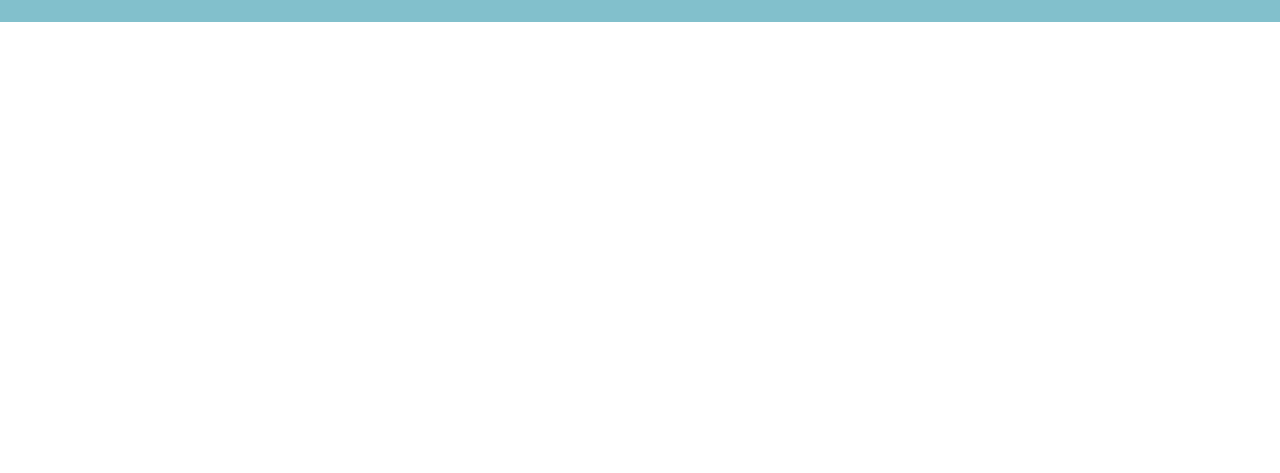
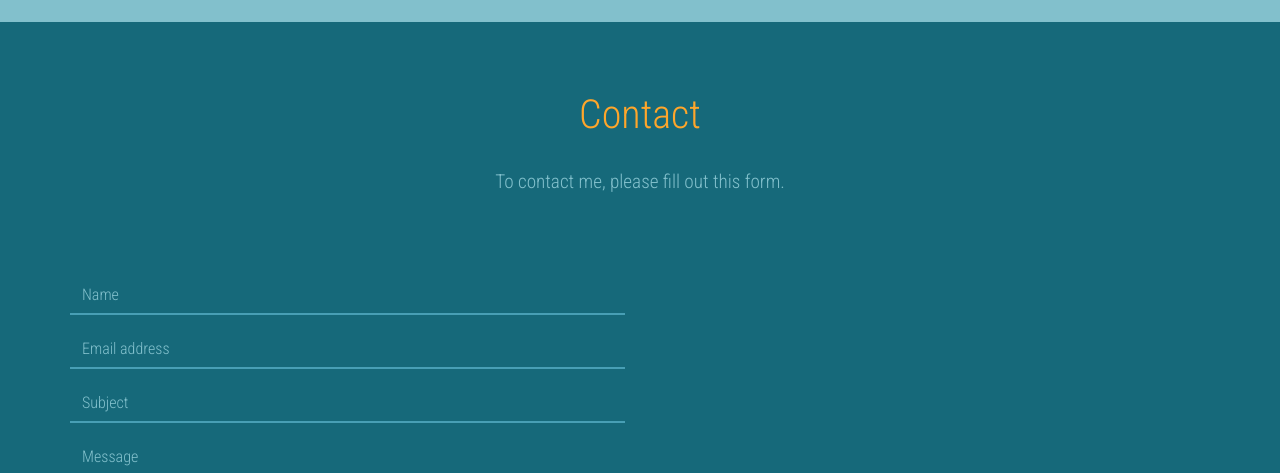
Before and after one commit to squeakymatter/react-portfolio, a React (Create React App) app: page / in a window 1280 px wide. Shown: the part 2295-2768 px from the top of the page. Before the commit the page ends 2317 px from the top, so only its background shows below. Built offline with nearby package versions, Linux system fonts and the light colour scheme.

Commit message:
contact form and footer

```diff
--- a/package.json
+++ b/package.json
@@ -13,6 +13,7 @@
     "bootstrap": "^4.6.0",
     "react": "^17.0.2",
     "react-dom": "^17.0.2",
+    "react-hook-form": "^7.3.3",
     "react-scripts": "4.0.3",
     "react-typed": "^1.2.0",
     "web-vitals": "^1.1.1"
--- a/src/App.css
+++ b/src/App.css
@@ -6,7 +6,7 @@
   --primary-teal: #489fb5;
   --primary-dark-teal: #16697a;
   --primary-light-teal: #82c0cc;
-  --primary-dark: rgba(255, 255, 255, 0);
+  --primary-dark: (rgb(52, 58, 64));
 }
 
 body {
@@ -15,6 +15,10 @@ body {
 
 /* --- NAVBAR  ---  */
 /* navbar links */
+
+nav {
+  z-index: 2;
+}
 nav a.nav-link {
   letter-spacing: 0.004rem;
   cursor: pointer;
@@ -28,11 +32,11 @@ nav ul li {
   margin-right: 0.75rem;
   margin-right: 0.75rem;
   color: var(--primary-white) !important;
-  border-top: 0.1875rem solid var(--primary-dark-gray);
+  border-top: 0.1875rem solid var(--primary-dark);
 }
 
 .navbar-brand {
-  max-width: 8rem;
+  max-width: 17.25rem;
   padding: 0 !important;
   color: var(--primary-white) !important;
 }
@@ -104,6 +108,7 @@ nav ul li {
 
 .resume {
   padding: 0.7rem;
+  background: var(--primary-white)
 }
 
 .resume-wrapper {
@@ -213,6 +218,113 @@ ul {
   cursor: pointer;
 }
 
+
+
+/* Contact */
+
+.contact {
+  background: var(--primary-dark-teal);
+  padding: 3rem 0;
+}
+
+.contact h1 {
+  color: var(--primary-orange);
+  padding: 1.3rem 0;
+}
+
+.contact p {
+  color: var(--primary-light-teal);
+  font-size: 1.2rem;
+}
+
+.contact input, .contact textarea {
+  width: 100%;
+  box-sizing: border-box;
+  background: none;
+  resize: none;
+  border: 0;
+  border-bottom: 0.125rem solid var(--primary-teal);
+  border-radius: 0;
+  color: var(--primary-orange);
+  outline: 0 !important;
+  box-shadow: none !important;
+  margin-bottom: 1rem;
+}
+
+::placeholder {
+  color: var(--primary-light-teal) !important;
+  opacity: 1;
+}
+
+.contact .container {
+  padding: 4rem 0;
+}
+
+.contact input:focus, .contact textarea:focus {
+  background: transparent;
+  outline: none;
+  color: var(--primary-orange);
+  border-bottom: 0.125rem solid var(--primary-light-teal);
+}
+
+.contact textarea {
+  height: 6.1rem !important;
+}
+
+.contact-btn {
+  border: 1px solid var(--primary-teal);
+  text-transform: uppercase;
+  border-radius: 0;
+  padding: 0.625rem 0.75rem 0.75rem 0.75rem;
+  color: var(--primary-light-teal);
+  margin: 2rem;
+  background: transparent;
+}
+
+.contact-btn:hover{
+  text-decoration: none;
+  background-color: var(--primary-light-teal);
+  color: var(--primary-white);
+  transition:  .2s ease-in-out;
+}
+
+/* Footer */
+
+.footer {
+  background: var(--primary-white);
+}
+.social-container {
+    padding: 25px 50px;
+  }
+
+  a.social {
+    margin: 0 1rem;
+    transition: transform 250ms;
+    display: inline-block;
+  }
+
+  a.social:hover {
+    transform: translateY(-2px);
+  }
+
+
+  a.twitter {
+    color: #49a1eb;
+  }
+
+  a.github {
+    color: #333;
+  }
+
+  a.linkedin {
+    color: #0077b5;
+  }
+
+
+
+
+
+
 /* Media */
 
 @media (max-width: 768px) {
@@ -236,4 +348,7 @@ ul {
   .content-header {
     text-align: center;
   }
+  .contact .container {
+    padding: 0 1rem;
+  }
 }
--- a/src/App.js
+++ b/src/App.js
@@ -5,6 +5,8 @@ import Header from './components/Header';
 import About from './components/About';
 import Resume from './components/Resume';
 import Portfolio from './components/Portfolio';
+import Contact from './components/Contact';
+import Footer from './components/Footer';
 
 function App() {
   return (
@@ -13,7 +15,9 @@ function App() {
       <Header />
       <About />
       <Resume />
-      <Portfolio/>
+      <Portfolio />
+      <Contact />
+      <Footer />
     </>
   );
 }
--- /dev/null
+++ b/src/components/Contact.js
@@ -0,0 +1,105 @@
+import React, { useState } from 'react';
+import { validateEmail } from '../utils/helpers';
+const Contact = () => {
+  //formState = hook, setFormState=method that will update data in the hook
+  const [formState, setFormState] = useState({
+    name: '',
+    email: '',
+    subject: '',
+    message: '',
+  });
+
+  const [success, setSuccess] = useState(false);
+
+  const { name, email, subject, message } = formState;
+
+  //write function to update hook with any info user types in
+  //state = scope of variables we want to keep track of. scope is contained within the component.
+
+  const onChange = (event) => {
+    //this is kind of like an event listener.
+    //declare event listener on form inputs
+    //initiate setFormState (function that updates hook of formstate), ...formState=spread notation: keep form state intact but we're changing something in here. we don't want to overwrite the whole thing, only one element... after :, what we're going to change. without spread notation, if we update single property, it'd update the property but delete the other properties.
+    setFormState({ ...formState, [event.target.name]: event.target.value });
+  };
+
+  //handle submit event
+
+  const onSubmit = (event) => {
+    event.preventDefault(); //when user clicks submit, default action that form takes is it refreshes. prevent this from happening.
+    if (!name) alert('Please enter a name');
+    console.log(validateEmail(email));
+    if (validateEmail(email)) {
+      setSuccess(true);
+      setFormState({ name: '', email: '', subject: '', message: '' });
+    }
+  };
+
+  return (
+    <div>
+      <div className='contact'>
+        <div className='text-center'>
+          <h1>Contact</h1>
+          <p>To contact me, please fill out this form.</p>
+        </div>
+        <div className='container'>
+          <form className='row' onSubmit={(event) => onSubmit(event)}>
+            <div className='col-md-6 col-xs-12'>
+              {/* Enter Name */}
+              <input
+                type='text'
+                className='form-control'
+                placeholder='Name'
+                name='name'
+                value={name}
+                // event listener
+                //pass event into onChange function... call onChange function and pass in event.
+                onChange={(event) => onChange(event)}
+              />
+
+              {/* Enter Email */}
+              <input
+                type='email'
+                className='form-control'
+                placeholder='Email address'
+                name='email'
+                value={email}
+                onChange={(event) => onChange(event)}
+              />
+              {/* Enter Subject Line */}
+              <input
+                type='text'
+                name='subject'
+                className='form-control'
+                placeholder='Subject'
+                value={subject}
+                onChange={(event) => onChange(event)}
+              />
+              {/* Enter Message */}
+              <textarea
+                type='text'
+                name='message'
+                className='form-control'
+                placeholder='Message'
+                value={message}
+                onChange={(event) => onChange(event)}
+              ></textarea>
+              <div>
+                <button className='contact-btn' type='submit'>
+                  Submit
+                </button>
+              </div>
+              {success && (
+                <div>
+                  <p className='success-text'>Your email has been sent.</p>
+                </div>
+              )}
+            </div>
+          </form>
+        </div>
+      </div>
+    </div>
+  );
+};
+
+export default Contact;
--- /dev/null
+++ b/src/components/Footer.js
@@ -0,0 +1,50 @@
+import React from 'react';
+import { FontAwesomeIcon } from '@fortawesome/react-fontawesome';
+import {
+  faLinkedin,
+  faGithub,
+  faTwitter,
+} from '@fortawesome/free-brands-svg-icons';
+
+const Footer = () => {
+  return (
+    <div>
+      <div className='footer'>
+                <div class='social-container text-center'>
+                  <a
+                    href='https://github.com/squeakymatter' target="_blank"
+                    className='github social' rel="noreferrer"
+                  >
+                    <FontAwesomeIcon icon={faGithub} size='2x' />
+                  </a>
+                  <a
+                    href='https://www.linkedin.com/in/michelle-wolschlager-23778814/'
+                    target="_blank"
+                    className='linkedin social' rel="noreferrer"
+                  >
+                    <FontAwesomeIcon icon={faLinkedin} size='2x' />
+                  </a>
+                  <a
+                    href='https://twitter.com/m_squeaked'
+                    target="_blank"
+                    className='twitter social' rel="noreferrer"
+                  >
+                    <FontAwesomeIcon icon={faTwitter} size='2x' />
+                  </a>
+                </div>
+
+
+
+
+      </div>
+    </div>
+  );
+};
+
+export default Footer;
+
+//github, linkedin, stackoverflow, et.c
+
+//
+//
+//
--- /dev/null
+++ b/src/utils/helpers.js
@@ -0,0 +1,8 @@
+export function capitalizeFirstLetter(string) {
+  return string.charAt(0).toUpperCase() + string.slice(1);
+}
+
+export function validateEmail(email) {
+  var re = /^(([^<>()[\]\\.,;:\s@"]+(\.[^<>()[\]\\.,;:\s@"]+)*)|(".+"))@((\[[0-9]{1,3}\.[0-9]{1,3}\.[0-9]{1,3}\.[0-9]{1,3}\])|(([a-zA-Z\-0-9]+\.)+[a-zA-Z]{2,}))$/;
+  return re.test(String(email).toLowerCase());
+}
```
Also changed, not shown: 1 other file (tests, documents, lock files or other folders).
